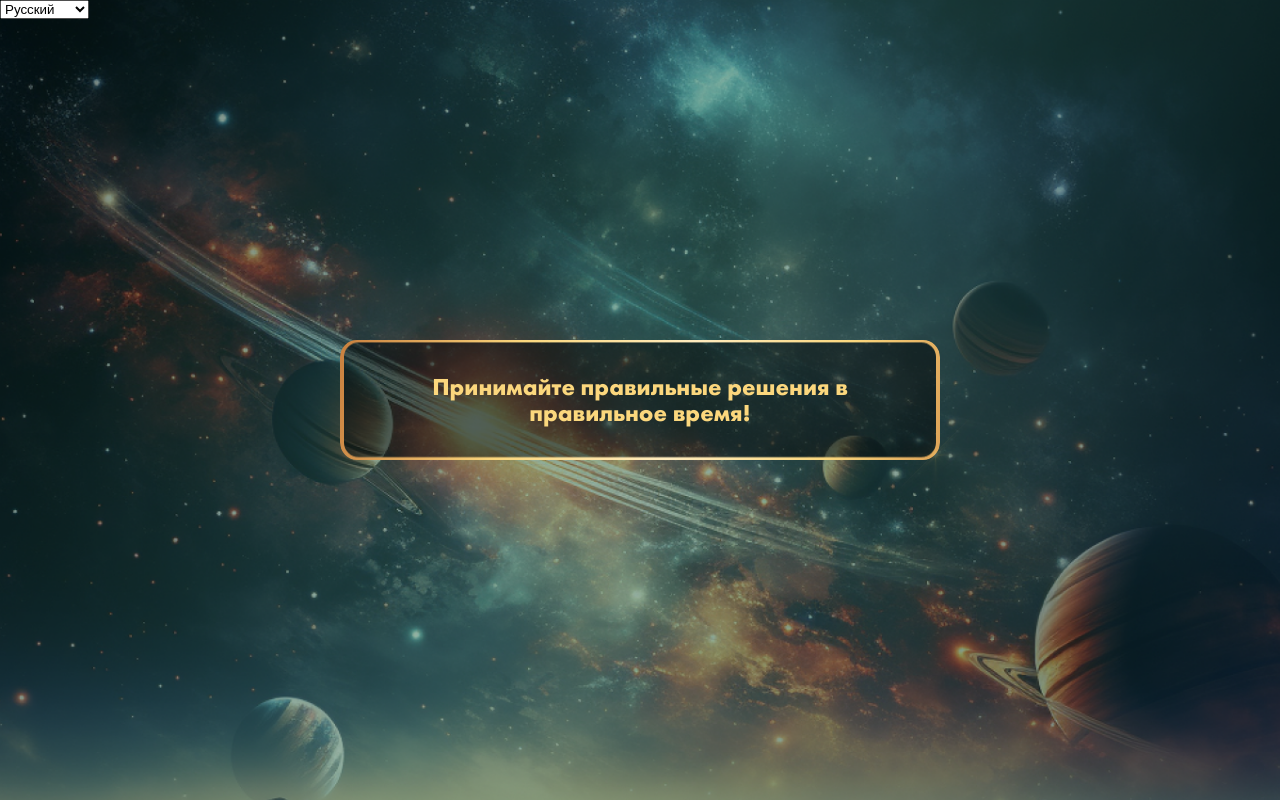
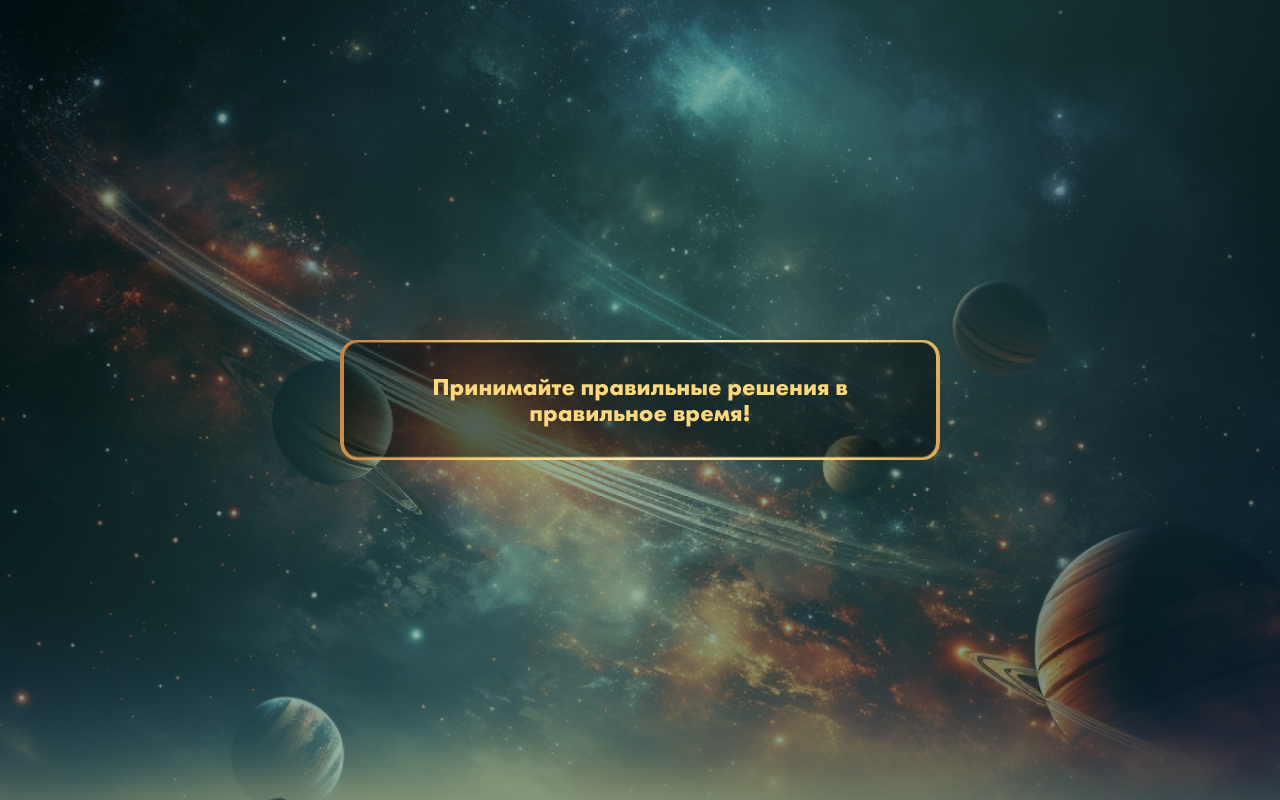
Before and after one commit to veda-shakti/astro, a React (Create React App) app: page / in a window 1280 px wide. Built offline with nearby package versions, Linux system fonts and the light colour scheme; no server answers.

Commit message:
hide button language

```diff
--- a/src/App.js
+++ b/src/App.js
@@ -283,11 +283,11 @@ function App()
             <ModalContext.Provider value={{ showModal, setShowModal }}>
                 <Meta/>
                 <BackgroundBox bg="cosmos">
-                    <select style={{ position: 'absolute', zIndex: 9999 }} onChange={(event) => setLanguage(event.target.value)}>
-                        <option value="ru">Русский</option>
-                        <option value="en">English</option>
-                        <option value="uk">Українська</option>
-                    </select>
+                    {/*<select style={{ position: 'absolute', zIndex: 9999 }} onChange={(event) => setLanguage(event.target.value)}>*/}
+                    {/*    <option value="ru">Русский</option>*/}
+                    {/*    <option value="en">English</option>*/}
+                    {/*    <option value="uk">Українська</option>*/}
+                    {/*</select>*/}
                     <Frames.Frame1/>
                     <Frames.Frame2/>
                     <Frames.Frame3/>
```
